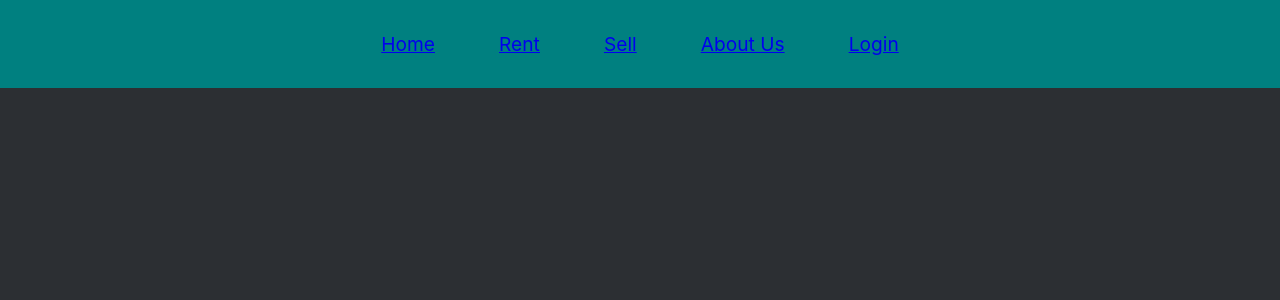
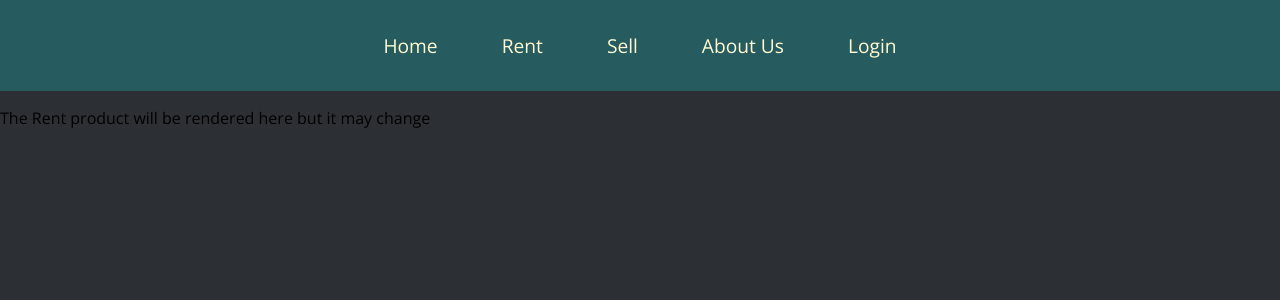
Before and after one commit to MananPersonal/BoughtTools, a React (Create React App) app in the folder frontend/: page /rent in a window 1280 px wide. Shown: the top 300 px of the page. Built offline with nearby package versions, Linux system fonts and the light colour scheme.

Commit message:
Created Pages and CSS Update
Created Home Page and Rent Page components and rendered them into App.js. Linked new font into index.html and changed CSS styling in navbar.

```diff
--- a/frontend/package.json
+++ b/frontend/package.json
@@ -11,6 +11,7 @@
     "@testing-library/user-event": "^13.5.0",
     "react": "^18.1.0",
     "react-dom": "^18.1.0",
+    "react-router": "^6.3.0",
     "react-router-dom": "^6.3.0",
     "react-scripts": "5.0.1",
     "web-vitals": "^2.1.4"
--- a/frontend/public/index.html
+++ b/frontend/public/index.html
@@ -10,6 +10,9 @@
       content="Web site created using create-react-app"
     />
     <link rel="apple-touch-icon" href="%PUBLIC_URL%/logo192.png" />
+    <link rel="preconnect" href="https://fonts.googleapis.com">
+    <link rel="preconnect" href="https://fonts.gstatic.com" crossorigin>
+    <link href="https://fonts.googleapis.com/css2?family=Open+Sans&display=swap" rel="stylesheet">
     <!--
       manifest.json provides metadata used when your web app is installed on a
       user's mobile device or desktop. See https://developers.google.com/web/fundamentals/web-app-manifest/
--- a/frontend/src/App.css
+++ b/frontend/src/App.css
@@ -1,57 +1,30 @@
+
 .header a {
   padding: 2rem;
   font-size: 1.2rem;
+  text-decoration: none;
+  color: #FFFDD0;
+}
 
+.header a:hover {font-size: 1.3rem;}
 
-}
- .login {
-   align-items: right;
- }
+.header a:active {color: #D2B48C}
+
 .header {
-  background-color: teal;
+  background-color: #265b5f;
   text-align: center;
   padding: 2rem;
+
 }
 
 .App {
   text-align: center;
 }
 
-.App-logo {
-  height: 40vmin;
-  pointer-events: none;
-}
-
+/*noinspection ALL*/
 body {
   background-color: #2C2F33 ;
 }
-
-@media (prefers-reduced-motion: no-preference) {
-  .App-logo {
-    animation: App-logo-spin infinite 20s linear;
-  }
+* {
+  font-family: 'Open Sans', sans-serif;
 }
-
-.App-header {
-  background-color: #282c34;
-  min-height: 100vh;
-  display: flex;
-  flex-direction: column;
-  align-items: center;
-  justify-content: center;
-  font-size: calc(10px + 2vmin);
-  color: white;
-}
-
-.App-link {
-  color: #61dafb;
-}
-
-@keyframes App-logo-spin {
-  from {
-    transform: rotate(0deg);
-  }
-  to {
-    transform: rotate(360deg);
-  }
-}
--- a/frontend/src/App.js
+++ b/frontend/src/App.js
@@ -1,6 +1,8 @@
 import React from 'react';
 import Header from './Components/Header';
-import { BrowserRouter as Router, Route, Switch } from 'react-router-dom';
+import Home from './Components/Home';
+import Rent from './Components/Rent';
+import { BrowserRouter as Router, Route, Routes } from 'react-router-dom';
 import Button from '@mui/material/Button';
 import './App.css';
 
@@ -8,6 +10,14 @@ function App() {
   return (
    <Router>
      <Header />
+       <main>
+           <Routes>
+               <Route path="/" element={<Home />}/>
+           </Routes>
+           <Routes>
+               <Route path="/rent" element={<Rent />}/>
+           </Routes>
+       </main>
    </Router>
   );
 }
--- a/frontend/src/Components/Header.js
+++ b/frontend/src/Components/Header.js
@@ -4,7 +4,7 @@ import { NavLink } from "react-router-dom";
 export default function Header() {
     return (
         <div className="header">
-            <NavLink to="/home">Home</NavLink>
+            <NavLink to="/">Home</NavLink>
             <NavLink to="/rent">Rent</NavLink>
             <NavLink to="/sell">Sell</NavLink>
             <NavLink to="/about">About Us</NavLink>
--- /dev/null
+++ b/frontend/src/Components/Home.js
@@ -0,0 +1,11 @@
+import React from 'react';
+
+function Home() {
+   return(
+       <div className="Home">
+           <p>This is the HomePage</p>
+       </div>
+   )
+}
+
+export default Home;
--- /dev/null
+++ b/frontend/src/Components/Rent.js
@@ -0,0 +1,11 @@
+import React from 'react';
+
+function Rent() {
+    return(
+        <div className="rent">
+            <p>The Rent product will be rendered here but it may change</p>
+        </div>
+    )
+}
+
+export default Rent;
--- a/frontend/src/index.css
+++ b/frontend/src/index.css
@@ -1,6 +1,6 @@
 body {
   margin: 0;
-  font-family: -apple-system, BlinkMacSystemFont, 'Segoe UI', 'Roboto', 'Oxygen',
+  font-family: -apple-system, BlinkMacSystemFont, 'Segoe UI', 'Roboto', 'Open Sans', 'Oxygen',
     'Ubuntu', 'Cantarell', 'Fira Sans', 'Droid Sans', 'Helvetica Neue',
     sans-serif;
   -webkit-font-smoothing: antialiased;
```
Also changed, not shown: 1 other file (tests, documents, lock files or other folders).
